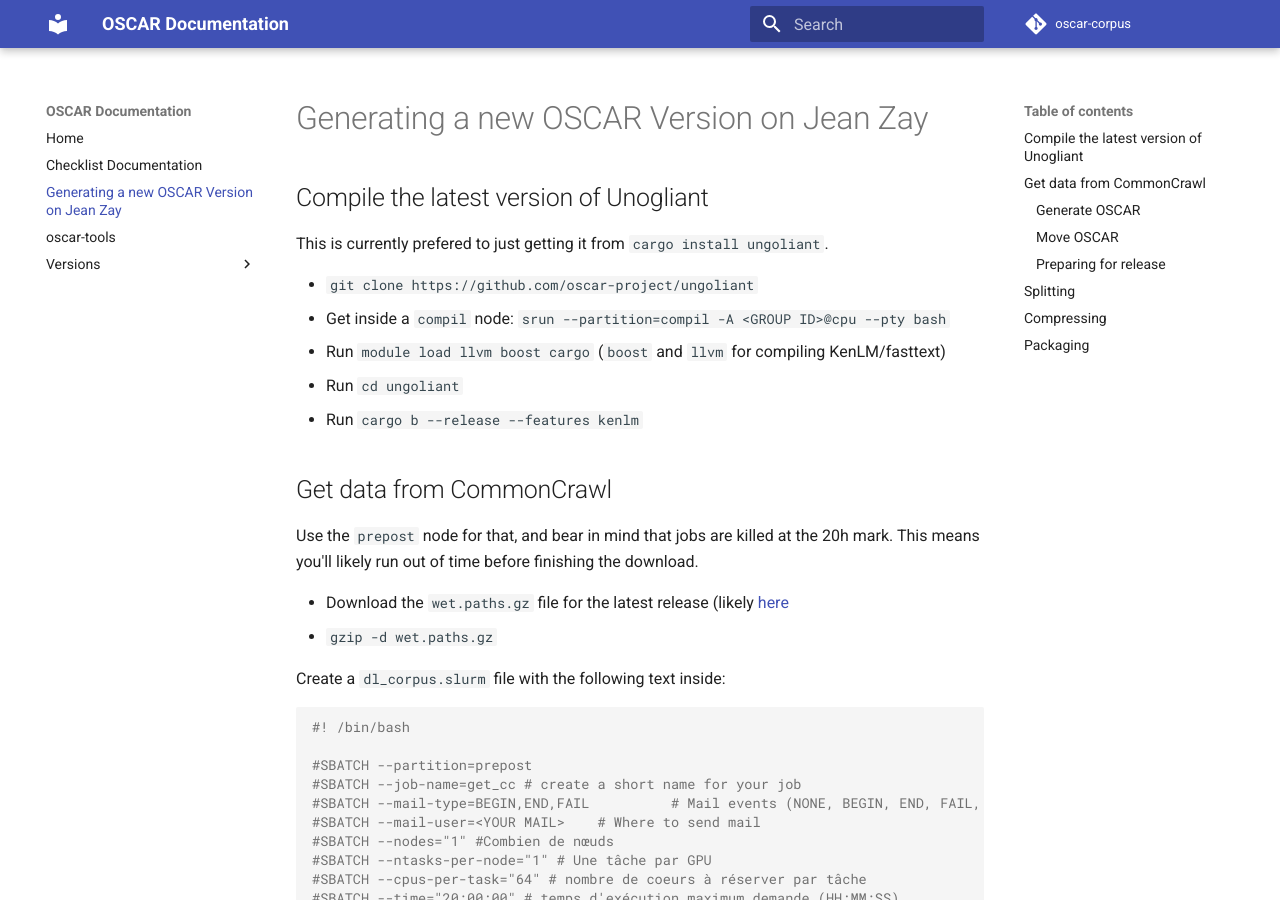
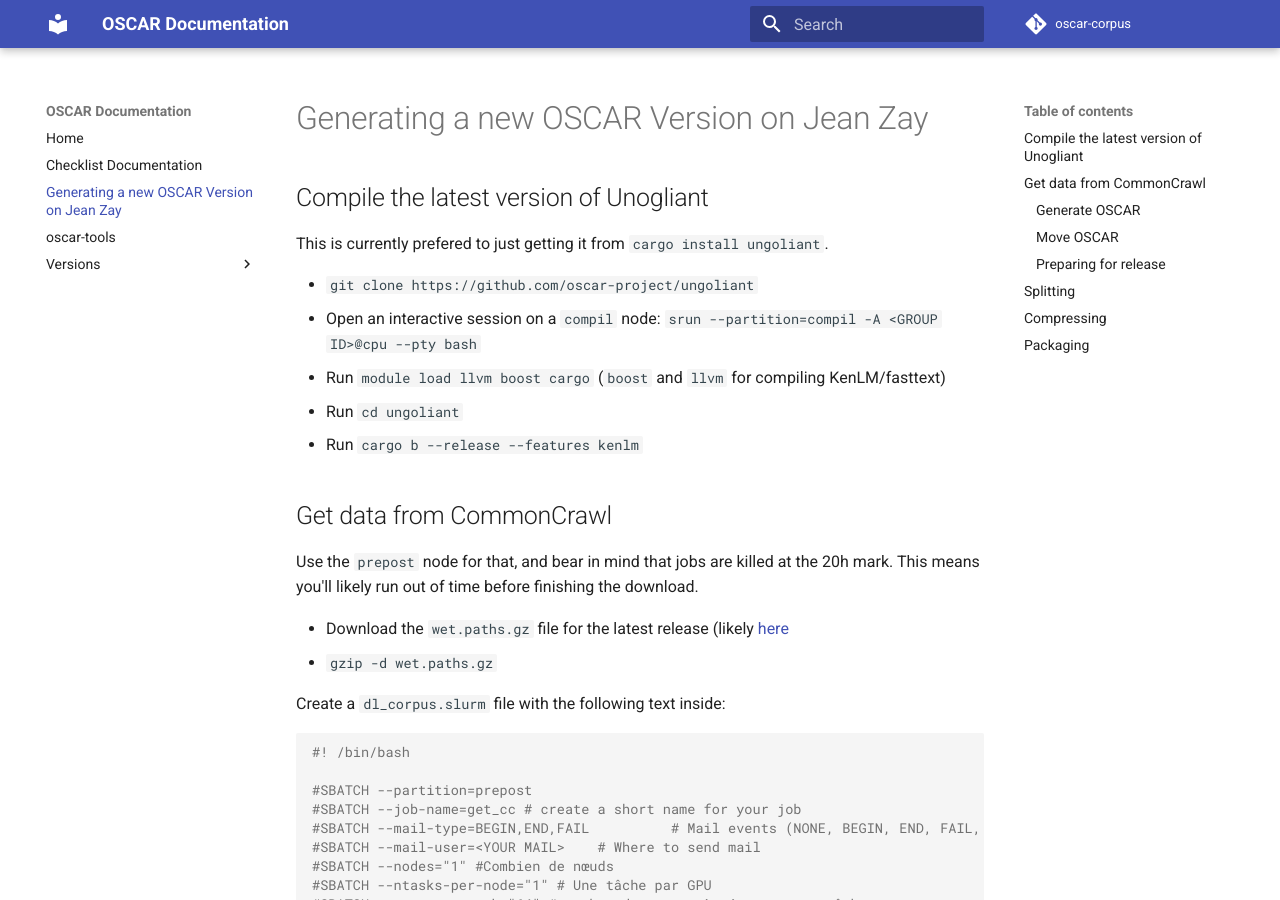
Before and after one commit to oscar-project/documentation, an MkDocs documentation site: the page built from docs/generation-jeanzay.md, in a window 1280 px wide and 900 px high. Built offline with MkDocs 1.6.1 and Material for MkDocs 9.7.7, drawn with Linux system fonts in a browser that asks for light colours; comment, search, counter and statistics services are not loaded.

Commit message:
Minor change to the generation-jeanzay.md document

```diff
--- a/docs/generation-jeanzay.md
+++ b/docs/generation-jeanzay.md
@@ -5,7 +5,7 @@
 This is currently prefered to just getting it from `cargo install ungoliant`.
 
 - `git clone https://github.com/oscar-project/ungoliant`
-- Get inside a `compil` node: `srun --partition=compil -A <GROUP ID>@cpu --pty bash`
+- Open an interactive session on a `compil` node: `srun --partition=compil -A <GROUP ID>@cpu --pty bash`
 - Run `module load llvm boost cargo` (`boost` and `llvm` for compiling KenLM/fasttext)
 - Run `cd ungoliant`
 - Run `cargo b --release --features kenlm`
```
